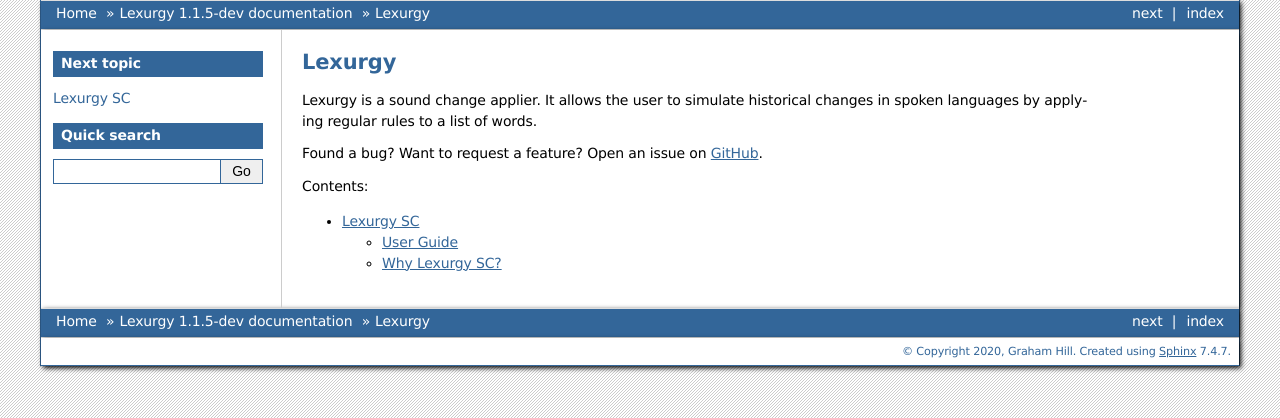
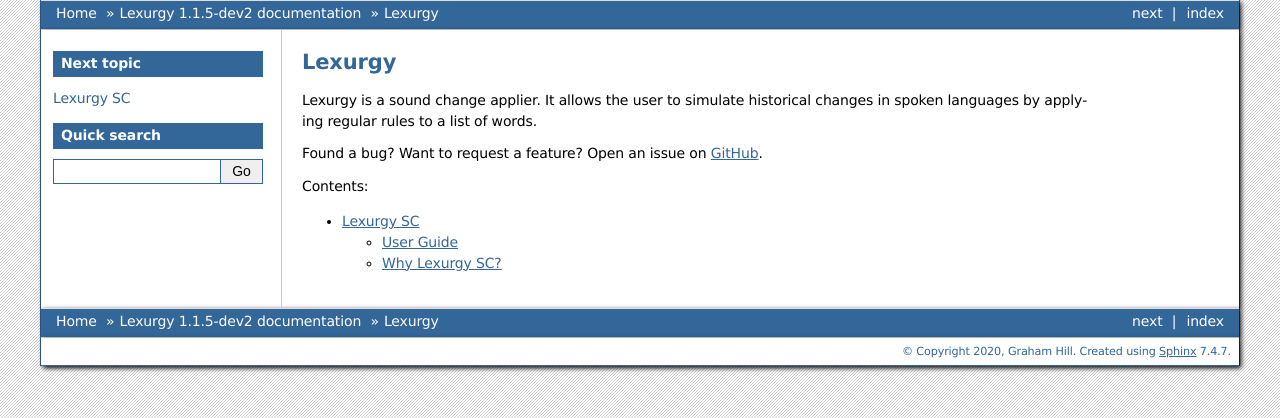
Before and after one commit to def-gthill/lexurgy, a Sphinx documentation site: the page built from doc/source/index.rst, in a window 1280 px wide. Shown: the top 418 px of the page. Built offline with Sphinx 7.4.7, drawn with Linux system fonts in a browser that asks for light colours.

Commit message:
Bump version

```diff
--- a/doc/source/conf.py
+++ b/doc/source/conf.py
@@ -22,7 +22,7 @@
 author = 'Graham Hill'
 
 # The full version, including alpha/beta/rc tags
-release = '1.1.5-dev'
+release = '1.1.5-dev2'
 
 
 # -- General configuration ---------------------------------------------------
```
Also changed, not shown: 1 other file.
